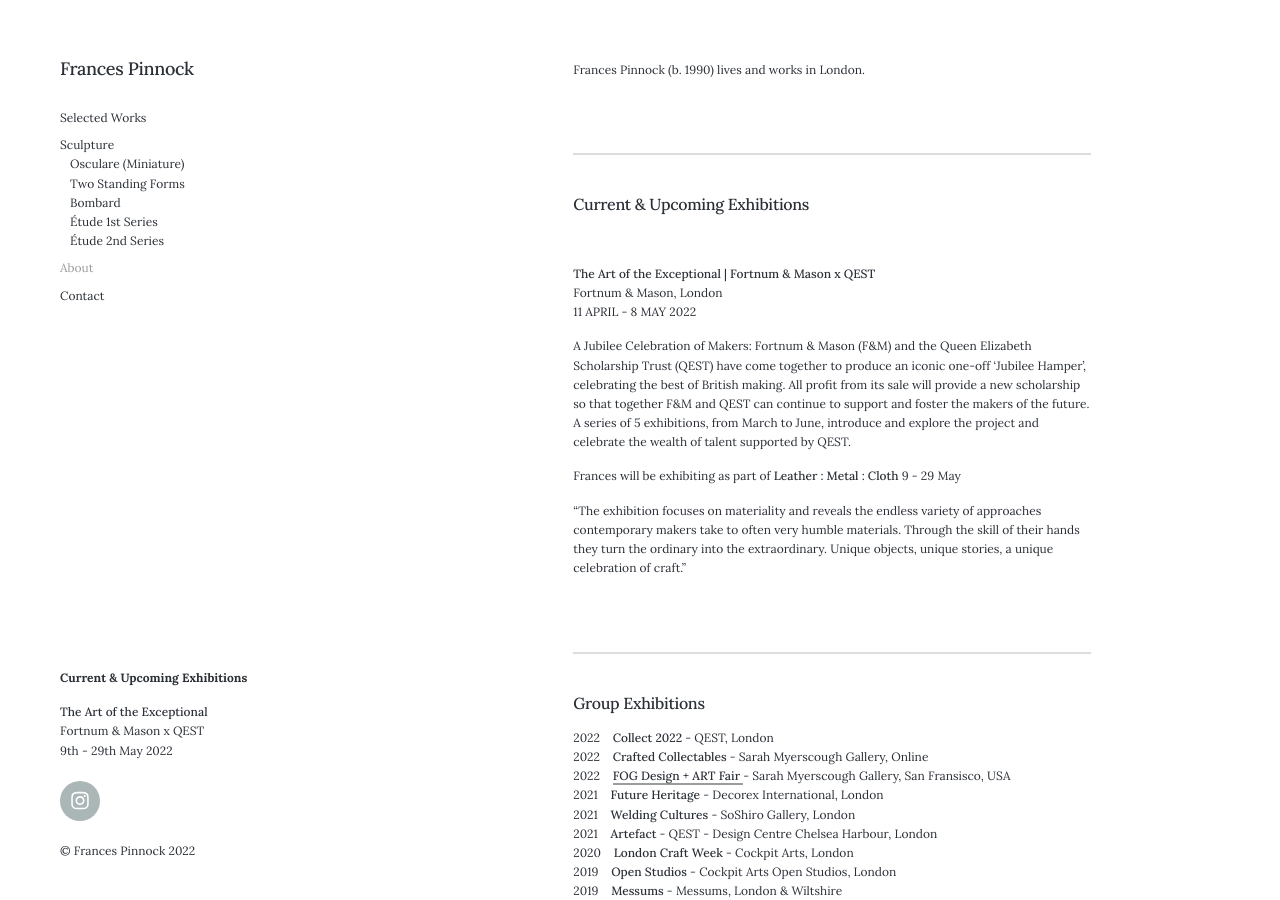
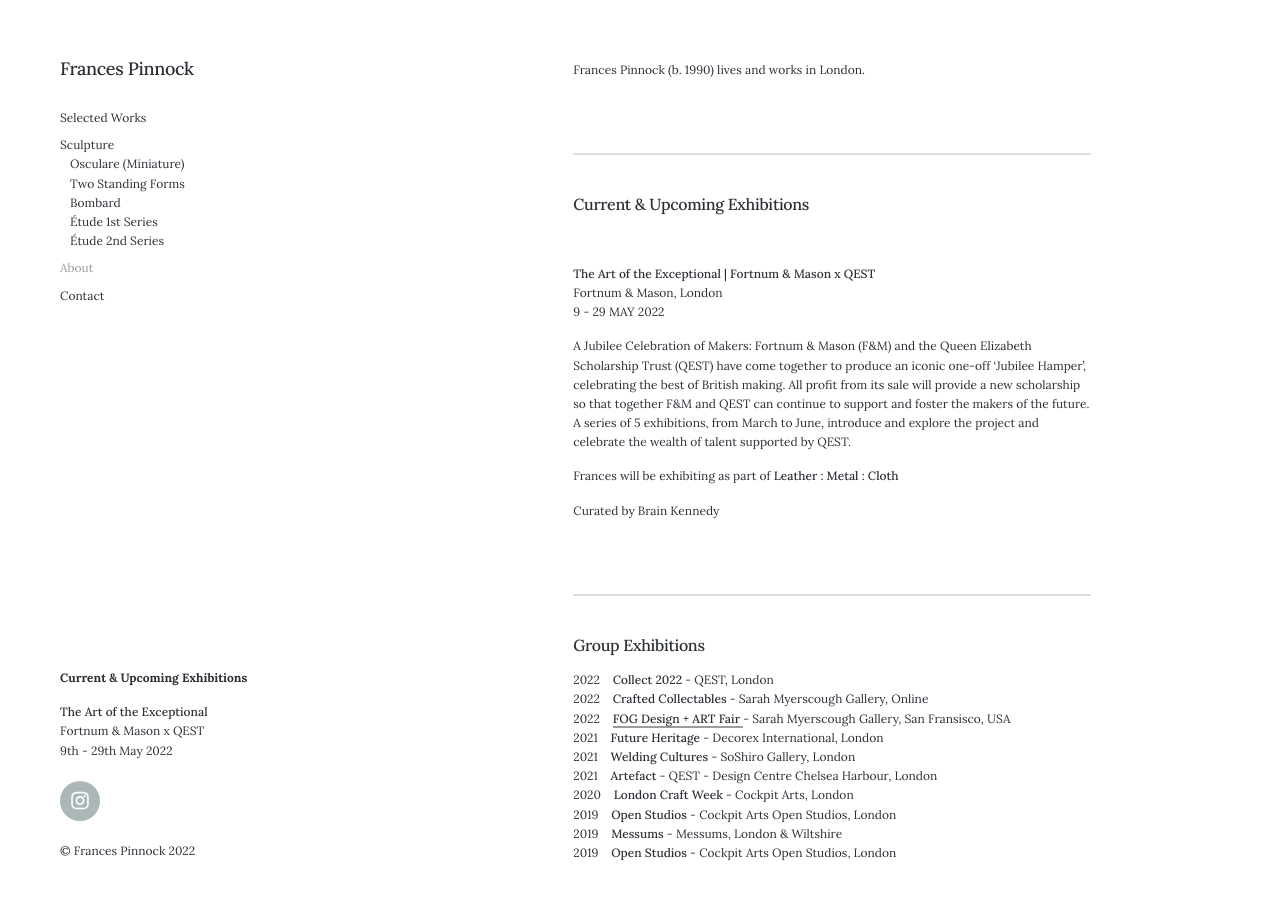
Before and after one commit to francespinnock/francespinnock.github.io, a Jekyll site: the page built from _pages/about.md, in a window 1280 px wide and 900 px high. Built offline with Jekyll 4.4.1, drawn with Linux system fonts in a browser that asks for light colours; nearby versions of some CDN libraries.

Commit message:
Update about.md

```diff
--- a/_pages/about.md
+++ b/_pages/about.md
@@ -15,13 +15,13 @@ Frances Pinnock (b. 1990) lives and works in London.
 
 **The Art of the Exceptional | Fortnum & Mason x QEST**
 Fortnum & Mason, London
-11 APRIL - 8 MAY 2022
+9 - 29 MAY 2022
 
 A Jubilee Celebration of Makers: Fortnum & Mason (F&M) and the Queen Elizabeth Scholarship Trust (QEST) have come together to produce an iconic one-off 'Jubilee Hamper', celebrating the best of British making. All profit from its sale will provide a new scholarship so that together F&M and QEST can continue to support and foster the makers of the future. A series of 5 exhibitions, from March to June, introduce and explore the project and celebrate the wealth of talent supported by QEST.
 
-Frances will be exhibiting as part of **Leather : Metal : Cloth** 9 - 29 May
+Frances will be exhibiting as part of **Leather : Metal : Cloth**
 
-"The exhibition focuses on materiality and reveals the endless variety of approaches contemporary makers take to often very humble materials. Through the skill of their hands they turn the ordinary into the extraordinary. Unique objects, unique stories, a unique celebration of craft."
+Curated by Brain Kennedy
 
 
 <br />
```
